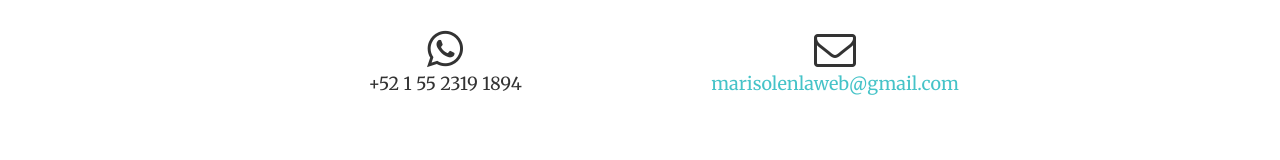
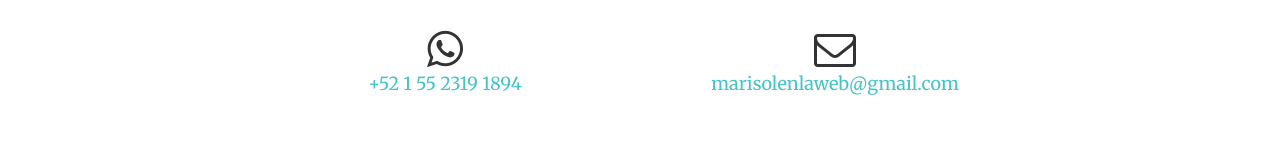
Before and after one commit to MarisolenlaWeb/portafolio, a plain HTML site: page index.html in a window 1280 px wide. Shown: the part 3300-3460 px from the top of the page. Drawn offline with nearby package versions, Linux system fonts and the light colour scheme; animation ran at ten frames a second.

Commit message:
Update index.html

```diff
--- a/index.html
+++ b/index.html
@@ -343,7 +343,7 @@
             <!--Teléfono y mail-->
                 <div class="col-lg-4 col-lg-offset-2 col-md-6 col-sm-6 col-xs-12  text-center mt-5">
                     <i class="fa fa-whatsapp fa-3x wow bounceIn"></i>
-                    <p>+52 1 55 2319 1894</p>
+                    <a href="https://api.whatsapp.com/send?phone=525523191894&text=%C2%A1Hola,%20Marisol!"><p>+52 1 55 2319 1894</p></a>
                 </div>
                 <div class="col-lg-4 col-md-6 col-sm-6 col-xs-12 text-center mt-5">
                     <i class="fa fa-envelope-o fa-3x wow bounceIn" data-wow-delay=".1s"></i>
```
